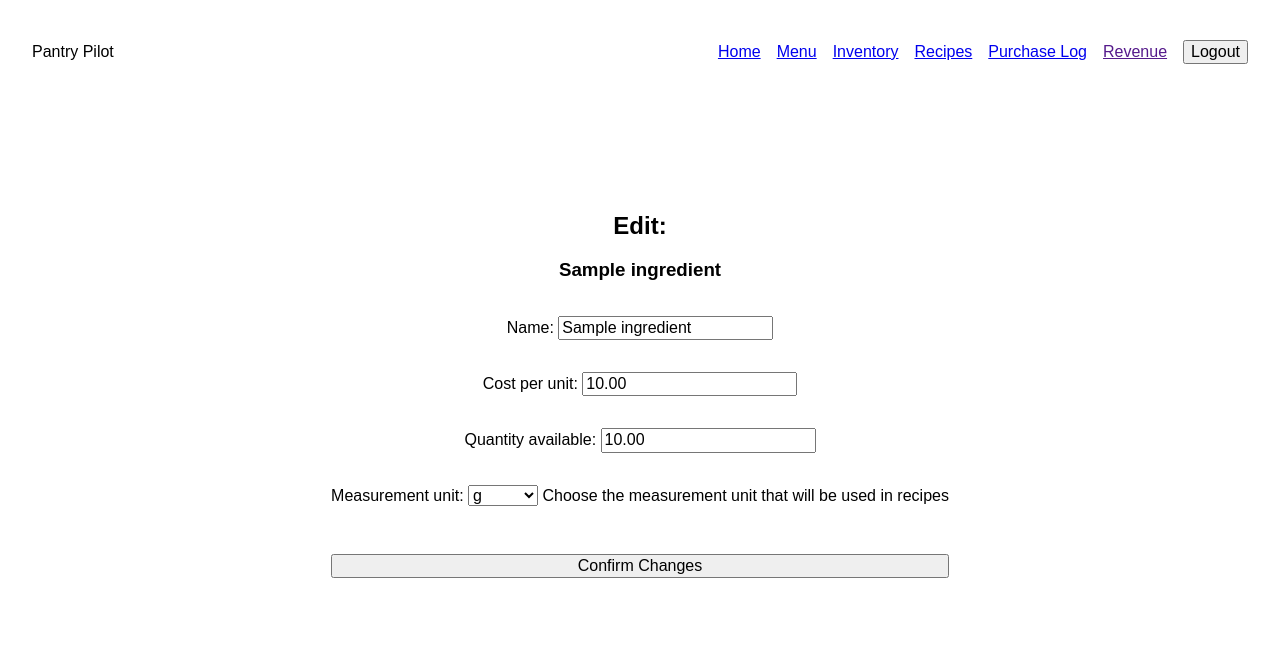
After one commit to RobertMcIsaac/django_delights, a Django app: page /ingredient/edit/1/ in a window 1280 px wide. The commit adds this page. Shown: the top 657 px of the page. Run offline with Django 4.2, Linux system fonts and the light colour scheme; a user stored in the database is signed in; tables that the repository leaves empty hold one stand-in row (values such as "Sample post").

Commit message:
Added edit and delete functionality to menu and inventory. Changed on_delete values for some model fields

```diff
--- a/inventory/models.py
+++ b/inventory/models.py
@@ -28,7 +28,7 @@ class Ingredient(models.Model):
     measurement_unit = models.CharField(
         max_length=2,
         choices=MEASUREMENT_UNIT_CHOICES,
-        help_text="Please choose a unit of measurement from the available options."
+        help_text="Choose the measurement unit that will be used in recipes"
     )
 
     def __str__(self):
@@ -55,7 +55,7 @@ class MenuItem(models.Model):
 # RecipeRequirement MODEL
 class RecipeRequirement(models.Model):
     menuitem = models.ForeignKey(MenuItem, on_delete=models.CASCADE)
-    ingredient = models.ForeignKey(Ingredient, on_delete=models.PROTECT)
+    ingredient = models.ForeignKey(Ingredient, on_delete=models.SET_NULL, null=True)
     ingredient_quantity = models.DecimalField(max_digits=6, decimal_places=2, default=0)
 
     def __str__(self):
@@ -68,7 +68,7 @@ class RecipeRequirement(models.Model):
 
 # Purchase MODEL
 class Purchase(models.Model):
-    menuitem = models.ForeignKey(MenuItem, on_delete=models.PROTECT)
+    menuitem = models.ForeignKey(MenuItem, on_delete=models.SET_NULL, null=True)
     purchase_time = models.DateTimeField(auto_now_add=True)
     user = models.ForeignKey(User, on_delete=models.PROTECT)
 
--- /dev/null
+++ b/inventory/templates/inventory/ingredient_update.html
@@ -0,0 +1,15 @@
+{% extends 'inventory/base.html' %}
+
+{% block content %}
+<section class="formpage__container">
+    <div>
+        <h2>Edit:</h2>
+        <h3>{{ingredient.name}}</h3>
+    </div>
+    <form class="form__container" action="" method="POST">
+        {% csrf_token %}
+        {{ form.as_p }}
+        <button class="buttons form__button" type="submit">Confirm Changes</button>
+    </form>
+</section>
+{% endblock content %}
--- a/inventory/templates/inventory/inventory.html
+++ b/inventory/templates/inventory/inventory.html
@@ -30,10 +30,10 @@
                 <td class="table__row--detail">{{ingredient.get_measurement_unit_display}}</td>
                 <td class="table__row--detail">{{ingredient.cost_per_unit}}</td>
                 <td class="table__row--detail">
-                    <a href=""><small class="table__edit">Edit</small></a>
+                    <a href="{% url 'ingredient_edit' ingredient.id %}"><small class="table__edit">Edit</small></a>
                 </td>
                 <td>
-                    <a href=""><small class="table__delete">Delete</small></a>
+                    <a href="{% url 'ingredient_delete' ingredient.id %}"><small class="table__delete">Delete</small></a>
                 </td>
             </tr>
             {% endfor %}
--- a/inventory/templates/inventory/purchase_create_form.html
+++ b/inventory/templates/inventory/purchase_create_form.html
@@ -10,6 +10,7 @@
     <form class="form__container" action="" method="POST">
         {% csrf_token %}
         {{ form.as_p }}
+        <!-- NEED TO HAVE USER SET AS CURRENT USER -->
         <button class="buttons form__button" type="submit">Log Purchase</button>
     </form>
 </section>
--- a/inventory/templates/inventory/purchase_log.html
+++ b/inventory/templates/inventory/purchase_log.html
@@ -23,8 +23,8 @@
         <tbody class="table__body">
             {% for purchase in purchase_list %}
             <tr class="table__body--row">
+                <td class="table__row--detail">{{ purchase.purchase_time }}</td>
                 <td class="table__row--detail">{{ purchase.menuitem }}</td>
-                <td class="table__row--detail">{{ purchase.purchase_time }}</td>
                 <td class="table__row--detail">{{ purchase.user }}</td>
                 <td class="table__row--detail">
                     <a href=""><small class="table__edit">Edit</small></a>
--- a/inventory/templates/inventory/recipe_create_form.html
+++ b/inventory/templates/inventory/recipe_create_form.html
@@ -7,7 +7,6 @@
 
      {% if recipe_requirement %}
      <div>
-        <h3>Finalise recipe for {{ menuitem.name }}:</h3>
         <a href="{% url 'menuitem_recipe' menuitem.pk %}"><button class="buttons form__button" type="">Recipe Complete</button></a>
         <h4>Or</h4>
         <h3>Continue Recipe for {{ menuitem.name }}:</h3>
--- a/inventory/urls.py
+++ b/inventory/urls.py
@@ -13,6 +13,8 @@ urlpatterns = [
     path('menu-item/delete/<int:pk>/', views.MenuItemDelete.as_view(), name="menuitem_delete"),
     path('inventory/', views.IngredientList.as_view(), name="inventory"),
     path('inventory/add/', views.IngredientCreate.as_view(), name="ingredient_new"),
+    path('ingredient/edit/<int:pk>/', views.IngredientUpdate.as_view(), name="ingredient_edit"),
+    path('ingredient/delete/<int:pk>/', views.IngredientDelete.as_view(), name="ingredient_delete"),
     path('recipes/', views.RecipeRequirementList.as_view(), name="recipes"),
     path('<int:pk>/add-recipe', views.RecipeRequirementCreate.as_view(), name="recipe_new"),
     path('recipe/<int:pk>/', views.RecipeDetail.as_view(), name="menuitem_recipe"),
--- a/inventory/views.py
+++ b/inventory/views.py
@@ -72,6 +72,17 @@ class IngredientCreate(LoginRequiredMixin, CreateView):
     form_class = IngredientCreateForm
     success_url = reverse_lazy("inventory")
 
+class IngredientUpdate(LoginRequiredMixin, UpdateView):
+    model = Ingredient
+    template_name = "inventory/ingredient_update.html"
+    fields = "__all__"
+    success_url = reverse_lazy("inventory")
+
+class IngredientDelete(LoginRequiredMixin, DeleteView):
+    model = Ingredient
+    template_name = "inventory/ingredient_delete.html"
+    success_url = reverse_lazy("inventory")
+
 
 # RECIPE VIEWS
 class RecipeRequirementList(LoginRequiredMixin, ListView):
```
Also changed, not shown: inventory/templates/inventory/ingredient_delete.html (added, +16 -0 lines), inventory/migrations/0016_alter_ingredient_measurement_unit_and_more.py (added).
